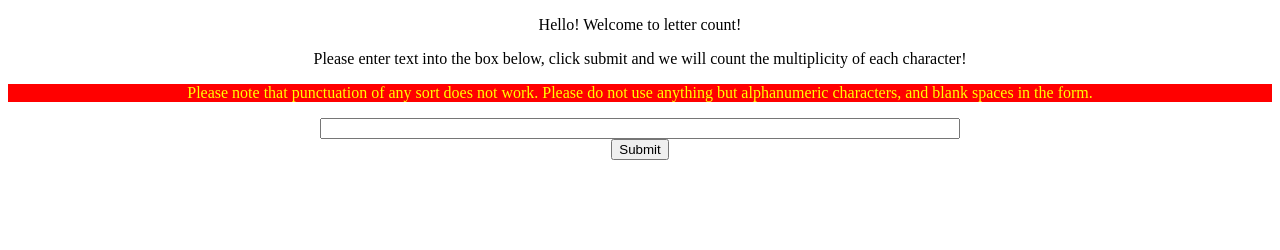
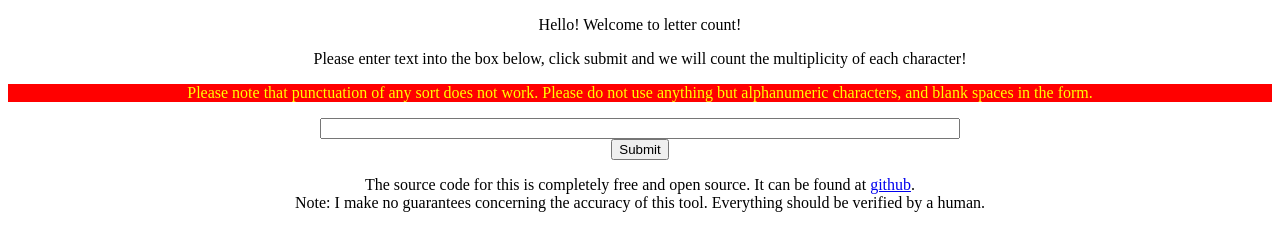
Before and after one commit to nsprenkle/countletters, a plain HTML site: page index.html in a window 1280 px wide. Drawn offline with Linux system fonts and the light colour scheme.

Commit message:
add footer

```diff
--- a/index.html
+++ b/index.html
@@ -22,5 +22,13 @@
     <div id="results">
       <script>countLetters()</script>
     </div>
+    <div id="footer">
+      <p>The source code for this is completely free and open source. It can
+         be found at <a href="http://www.github.com/meibenny/countletters">github</a>.
+         <br>
+         Note: I make no guarantees concerning the accuracy of this tool. Everything
+         should be verified by a human.
+      </p>
+    </div>
   </body>
 </html>
--- a/stylesheet.css
+++ b/stylesheet.css
@@ -15,3 +15,6 @@
 #results{
   font-family: Courier;
 }
+#footer{
+  text-align: center;
+}
```
